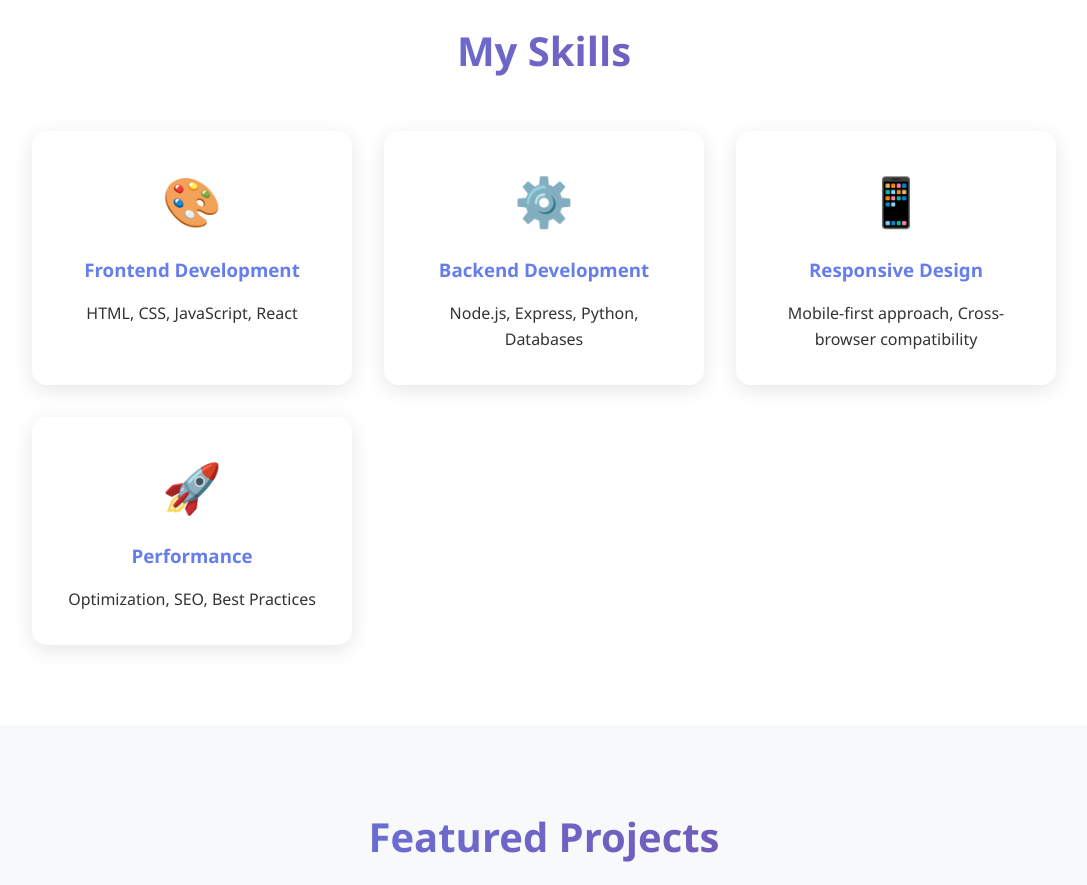
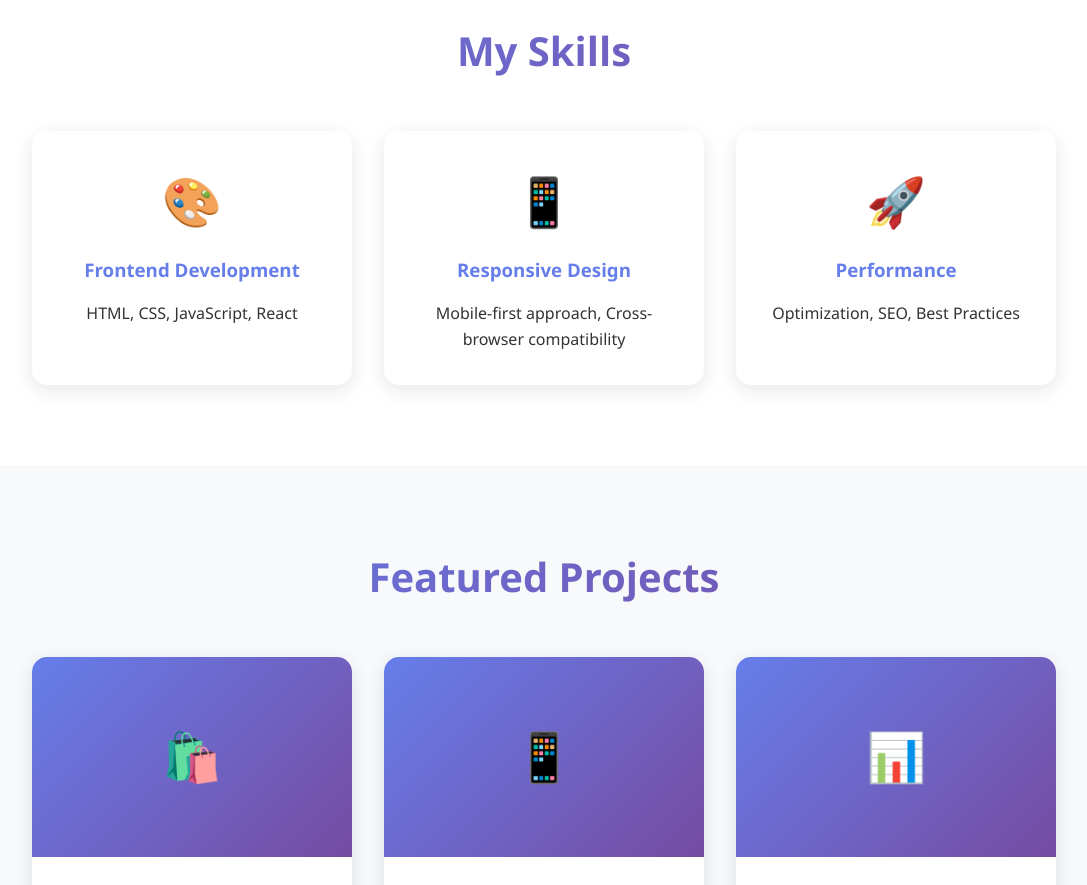
Before and after one commit to fatooommusa19-ops/my-website, a plain HTML site: page index.html in a window 1280 px wide. Shown: the part 1260-2145 px from the top of the page, without its empty margins (96-1183 px from the left). Drawn offline with Linux system fonts and the light colour scheme.

Commit message:
Update index.html

```diff
--- a/index.html
+++ b/index.html
@@ -40,11 +40,6 @@
                 <div class="skill-icon">🎨</div>
                 <h3>Frontend Development</h3>
                 <p>HTML, CSS, JavaScript, React</p>
-            </div>
-            <div class="skill-card">
-                <div class="skill-icon">⚙️</div>
-                <h3>Backend Development</h3>
-                <p>Node.js, Express, Python, Databases</p>
             </div>
             <div class="skill-card">
                 <div class="skill-icon">📱</div>
```
